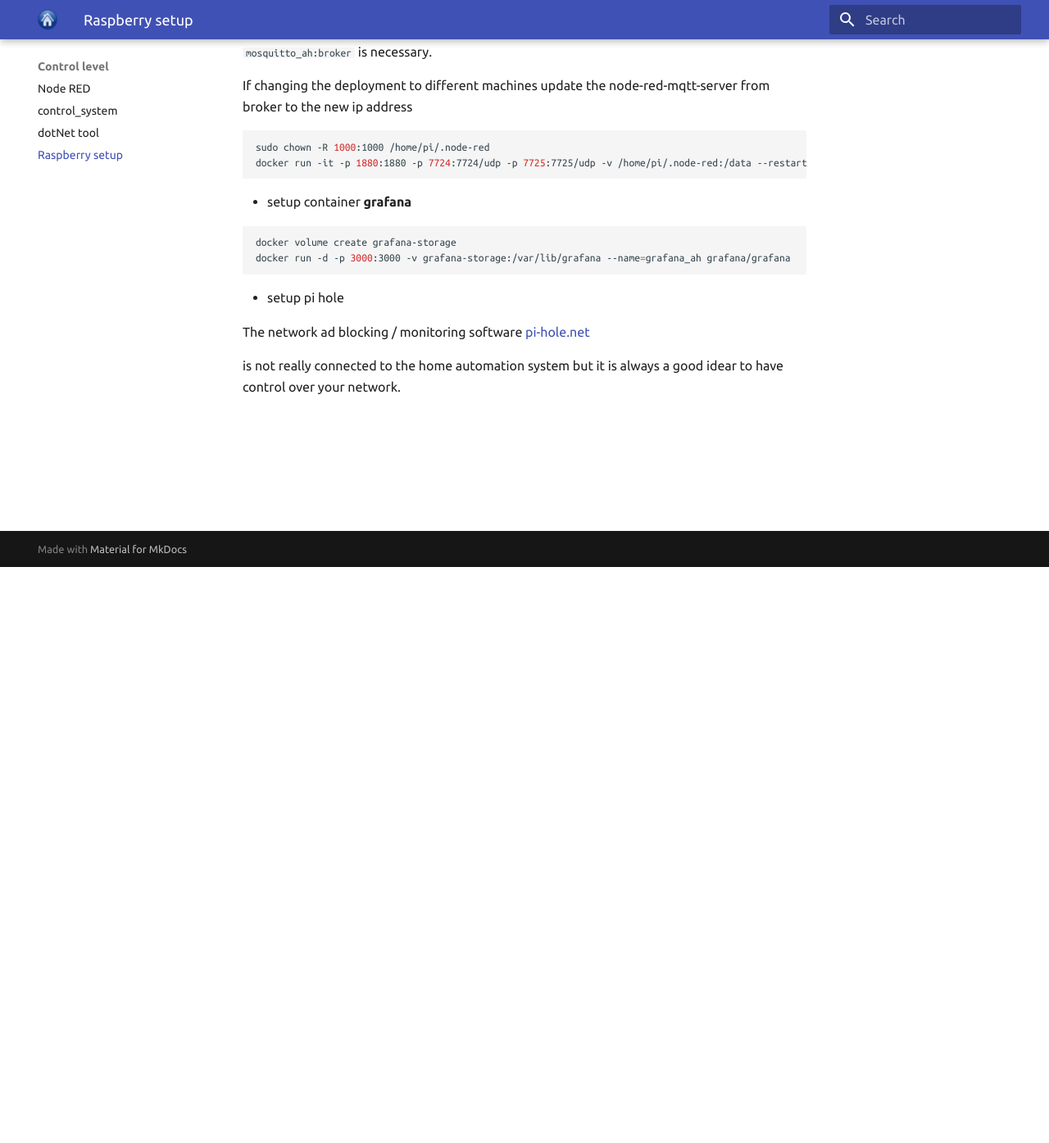
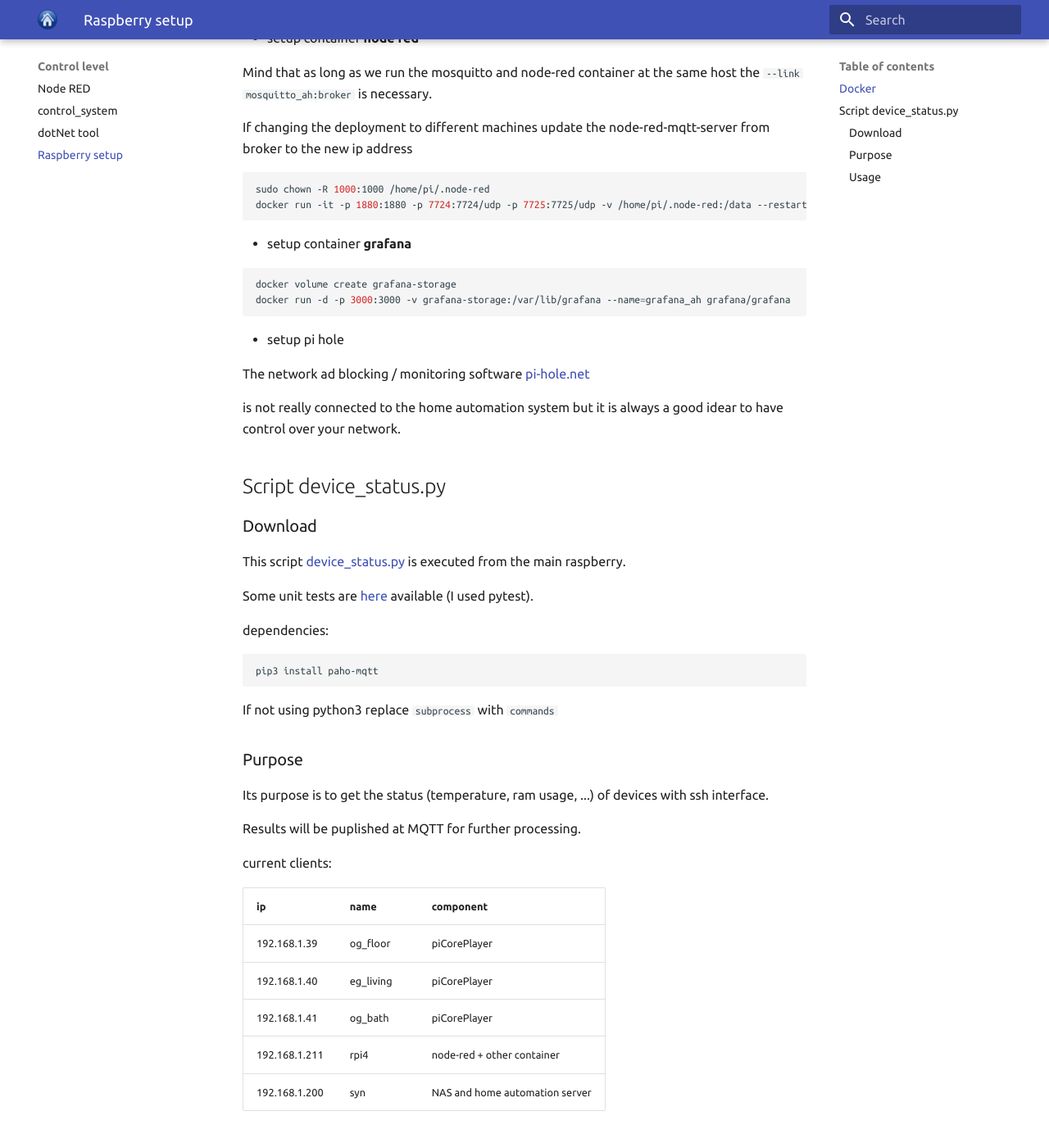
Before and after one commit to alexkratzer/autohomestack, an MkDocs documentation site: the page built from docs/level_control/raspberry_setup.md, in a window 1280 px wide and 1400 px high, scrolled down 708 px. Shown: the top 1395 px of the window at 82% size. Built offline with MkDocs 1.6.1 and Material for MkDocs 9.7.7, drawn with Linux system fonts in a browser that asks for light colours; some of the changed text lies outside the part shown.

Commit message:
docs: script rpi device_status

````diff
--- a/docs/level_control/raspberry_setup.md
+++ b/docs/level_control/raspberry_setup.md
@@ -1,4 +1,6 @@
 # Raspberry setup
+
+## Docker
 
 Most of the control components are running as docker image on a raspberry.
 
@@ -49,3 +51,56 @@ docker run -d -p 3000:3000 -v grafana-storage:/var/lib/grafana --name=grafana_ah
 The network ad blocking / monitoring software [pi-hole.net](https://pi-hole.net)
 
 is not really connected to the home automation system but it is always a good idear to have control over your network.
+
+## Script device_status.py
+
+### Download
+
+This script [device_status.py](../scripts/device_status.py) is executed from the main raspberry.
+
+Some unit tests are [here](../scripts/test_device_status.py) available (I used pytest).
+
+dependencies:
+
+```bash
+pip3 install paho-mqtt
+```
+
+If not using python3 replace `subprocess` with `commands`
+
+### Purpose
+
+Its purpose is to get the status (temperature, ram usage, ...) of devices with ssh interface.
+
+Results will be puplished at MQTT for further processing.
+
+current clients:
+
+ip|name|component
+-|-|-
+192.168.1.39|og_floor|piCorePlayer
+192.168.1.40|eg_living|piCorePlayer
+192.168.1.41|og_bath|piCorePlayer
+192.168.1.211|rpi4|node-red + other container
+192.168.1.200|syn|NAS and home automation server
+
+### Usage
+
+* copy this script to clients:
+
+```bash
+scp ~/repo/path_to_script/device_status.py rpi:~
+```
+
+* To trigger this script we setup a crontab entry which executes this script every 10 minutes
+
+```bash
+crontab -e
+*/10 * * * * /usr/bin/python /home/pi/device_status.py
+```
+
+* get logfile from rpi for debugging purpose
+
+```bash
+scp rpi:~/device_status.log ~/Desktop/LOG_device_status.log
+```
--- a/mkdocs.yml
+++ b/mkdocs.yml
@@ -20,16 +20,15 @@ nav:
     - Field level:
         - IoT Multisensor:      level_field/iot_multisensor.md
         - devices:              level_field/field_level.md
-    - Interface:
-        - node topics:          topics_node.md
-        - plc lib:              plc_lib_interface.md
-    - multiroom:
-        - multiroom:            my_multiroom.md
+    - Multiroom:
+        - multiroom:            multiroom/my_multiroom.md
 
     - About:
         - References:           'references.md'
         - Hints:                hints.md
         - Plantuml code:        images/readme_plantuml.md
+        - node topics:          topics_node.md
+        - plc lib:              plc_lib_interface.md
 
 # theme: readthedocs
 # theme: 'windmill-dark'
@@ -49,7 +48,7 @@ theme:
     favicon: 'images/favicon.ico'
     feature:
       tabs: true
-    logo: 'images/favicon.ico'
+    logo: 'images/house-blue-logo.png'
       #icon: 'settings_power'
 
 markdown_extensions:
````
Also changed, not shown: other parts of docs/level_control/raspberry_setup.md (+1 -1 lines), docs/multiroom/my_multiroom.md (renamed from docs/my_multiroom.md, +8 -4 lines), docs/scripts/device_status.py (added, +181 -0 lines), docs/scripts/test_device_status.py (added, +27 -0 lines), docs/images/AutoHome_uebersicht.png (deleted), docs/images/house-blue-logo.png (added), docs/multiroom/Russound_amplifier.png (renamed from docs/images/Russound_amplifier.png), 2 other files.
